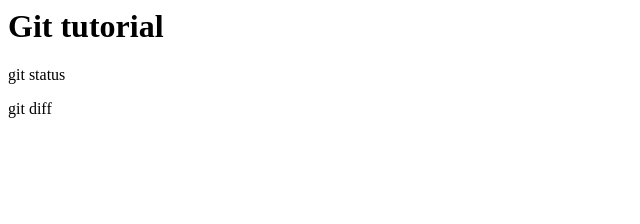
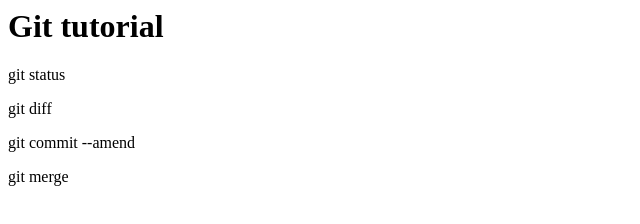
Before and after one commit to Tomo-TW-code/git_tutorial, a plain HTML site: page index.html in a window 1280 px wide. Shown: the whole page, without its empty margins (0-640 px from the left). Drawn offline with Linux system fonts and the light colour scheme.

Commit message:
git mergeを追記

```diff
--- a/index.html
+++ b/index.html
@@ -1,3 +1,5 @@
 <h1>Git tutorial</h1>
 <p>git status</p>
 <p>git diff</p>
+<p>git commit --amend</p>
+<p>git merge</p>
```
